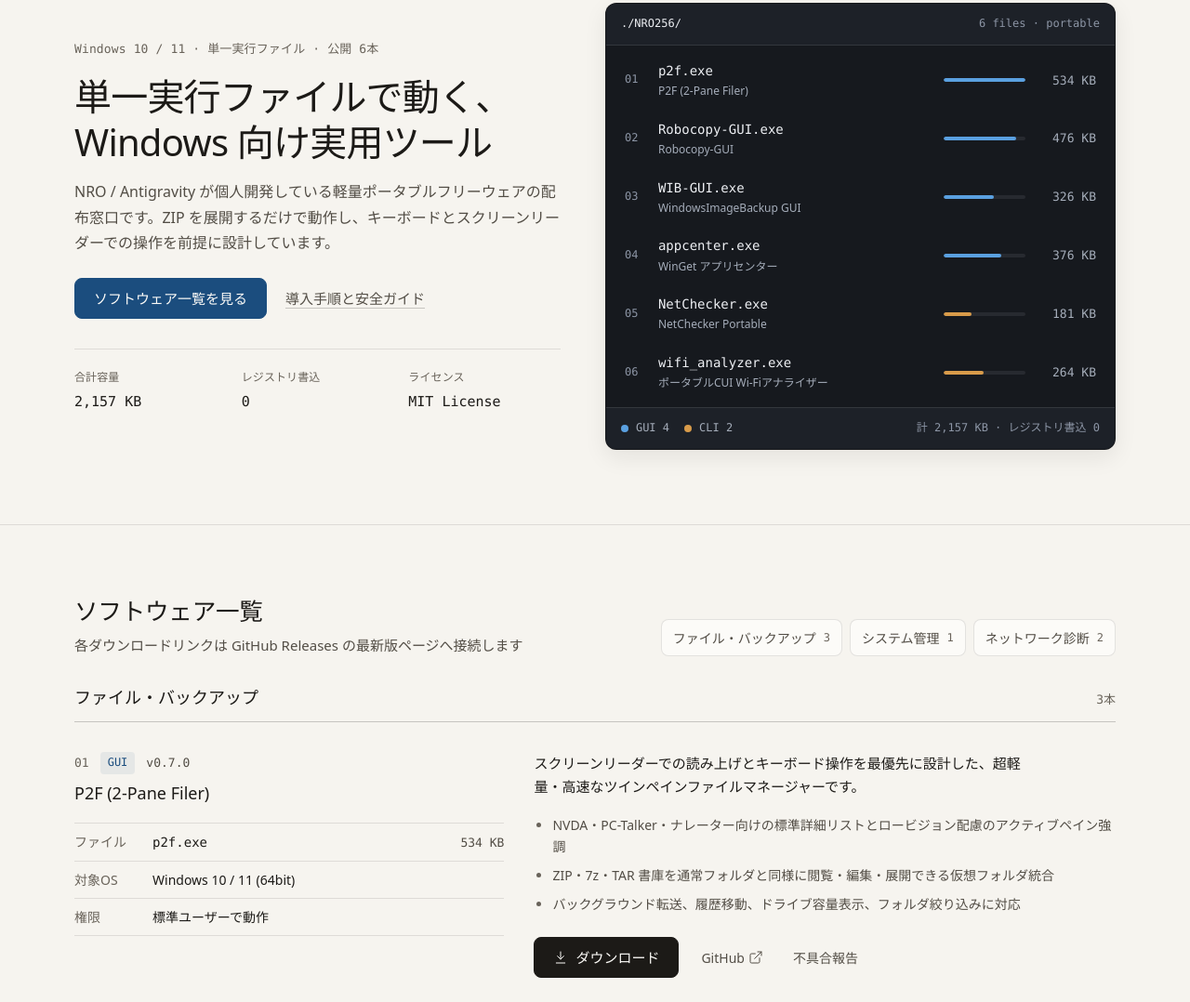
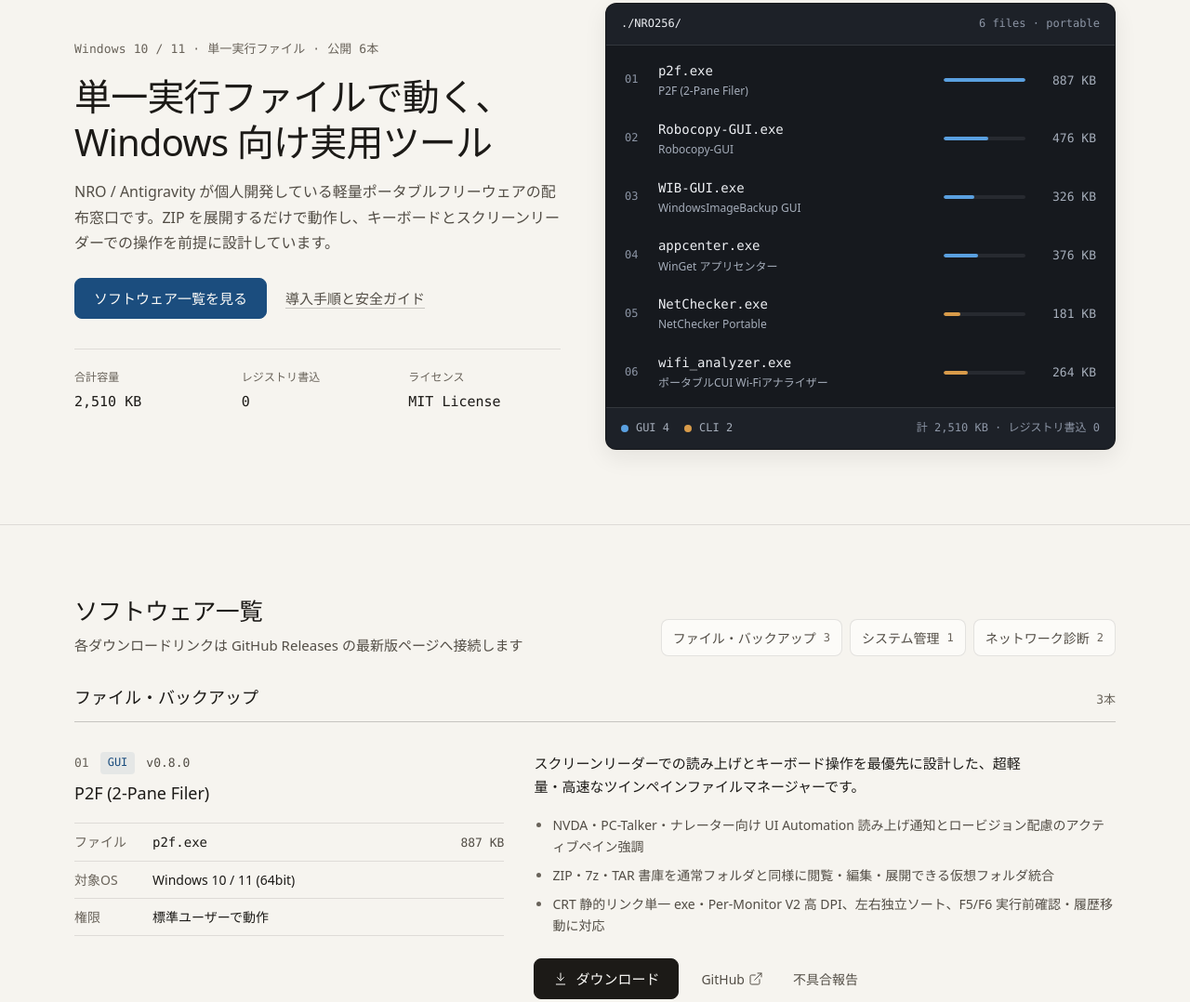
Before and after one commit to NRO256/portal, a plain HTML site: page index.html in a window 1280 px wide. Shown: the part 142-1220 px from the top of the page at 93% size. Drawn offline with Linux system fonts and the light colour scheme.

Commit message:
docs: update P2F catalog entry to v0.8.0

```diff
--- a/index.html
+++ b/index.html
@@ -60,7 +60,7 @@
           <dl class="hero__facts" aria-label="公開ツールの共通仕様">
             <div class="hero__fact">
               <dt>合計容量</dt>
-              <dd class="mono"><!-- TOTAL_SIZE:START -->2,157 KB<!-- TOTAL_SIZE:END --></dd>
+              <dd class="mono"><!-- TOTAL_SIZE:START -->2,510 KB<!-- TOTAL_SIZE:END --></dd>
             </div>
             <div class="hero__fact">
               <dt>レジストリ書込</dt>
@@ -84,36 +84,36 @@
               <span class="manifest__index">01</span>
               <span class="manifest__file"><span class="manifest__bin">p2f.exe</span><span class="manifest__name">P2F (2-Pane Filer)</span></span>
               <span class="manifest__meter" aria-hidden="true"><span class="manifest__bar manifest__bar--gui" style="--bar: 100%"></span></span>
-              <span class="manifest__size">534 KB</span>
+              <span class="manifest__size">887 KB</span>
             </a>
             <a class="manifest__row" href="#app-robocopy-gui">
               <span class="manifest__index">02</span>
               <span class="manifest__file"><span class="manifest__bin">Robocopy-GUI.exe</span><span class="manifest__name">Robocopy-GUI</span></span>
-              <span class="manifest__meter" aria-hidden="true"><span class="manifest__bar manifest__bar--gui" style="--bar: 89%"></span></span>
+              <span class="manifest__meter" aria-hidden="true"><span class="manifest__bar manifest__bar--gui" style="--bar: 54%"></span></span>
               <span class="manifest__size">476 KB</span>
             </a>
             <a class="manifest__row" href="#app-wib-gui">
               <span class="manifest__index">03</span>
               <span class="manifest__file"><span class="manifest__bin">WIB-GUI.exe</span><span class="manifest__name">WindowsImageBackup GUI</span></span>
-              <span class="manifest__meter" aria-hidden="true"><span class="manifest__bar manifest__bar--gui" style="--bar: 61%"></span></span>
+              <span class="manifest__meter" aria-hidden="true"><span class="manifest__bar manifest__bar--gui" style="--bar: 37%"></span></span>
               <span class="manifest__size">326 KB</span>
             </a>
             <a class="manifest__row" href="#app-appcenter">
               <span class="manifest__index">04</span>
               <span class="manifest__file"><span class="manifest__bin">appcenter.exe</span><span class="manifest__name">WinGet アプリセンター</span></span>
-              <span class="manifest__meter" aria-hidden="true"><span class="manifest__bar manifest__bar--gui" style="--bar: 70%"></span></span>
+              <span class="manifest__meter" aria-hidden="true"><span class="manifest__bar manifest__bar--gui" style="--bar: 42%"></span></span>
               <span class="manifest__size">376 KB</span>
             </a>
             <a class="manifest__row" href="#app-netchecker">
               <span class="manifest__index">05</span>
               <span class="manifest__file"><span class="manifest__bin">NetChecker.exe</span><span class="manifest__name">NetChecker Portable</span></span>
-              <span class="manifest__meter" aria-hidden="true"><span class="manifest__bar manifest__bar--cli" style="--bar: 34%"></span></span>
+              <span class="manifest__meter" aria-hidden="true"><span class="manifest__bar manifest__bar--cli" style="--bar: 20%"></span></span>
               <span class="manifest__size">181 KB</span>
             </a>
             <a class="manifest__row" href="#app-wifi_analyzer">
               <span class="manifest__index">06</span>
               <span class="manifest__file"><span class="manifest__bin">wifi_analyzer.exe</span><span class="manifest__name">ポータブルCUI Wi-Fiアナライザー</span></span>
-              <span class="manifest__meter" aria-hidden="true"><span class="manifest__bar manifest__bar--cli" style="--bar: 49%"></span></span>
+              <span class="manifest__meter" aria-hidden="true"><span class="manifest__bar manifest__bar--cli" style="--bar: 30%"></span></span>
               <span class="manifest__size">264 KB</span>
             </a>
           </div>
@@ -122,7 +122,7 @@
               <span class="manifest__legend-item"><span class="manifest__dot manifest__dot--gui" aria-hidden="true"></span><span>GUI 4</span></span>
               <span class="manifest__legend-item"><span class="manifest__dot manifest__dot--cli" aria-hidden="true"></span><span>CLI 2</span></span>
             </div>
-            <span class="manifest__total">計 2,157 KB · レジストリ書込 0</span>
+            <span class="manifest__total">計 2,510 KB · レジストリ書込 0</span>
           </div>
           <!-- MANIFEST:END -->
         </aside>
@@ -158,13 +158,13 @@
                 <div class="app-entry__meta">
                   <span class="app-entry__index">01</span>
                   <span class="app-entry__type app-entry__type--gui">GUI</span>
-                  <span class="app-entry__version">v0.7.0</span>
+                  <span class="app-entry__version">v0.8.0</span>
                 </div>
                 <h4 class="app-entry__title">P2F (2-Pane Filer)</h4>
                 <dl class="app-entry__specs">
                   <div class="spec-row">
                     <dt>ファイル</dt>
-                    <dd><code class="mono">p2f.exe</code><span class="spec-size">534 KB</span></dd>
+                    <dd><code class="mono">p2f.exe</code><span class="spec-size">887 KB</span></dd>
                   </div>
                   <div class="spec-row">
                     <dt>対象OS</dt>
@@ -179,9 +179,9 @@
               <div class="app-entry__body">
                 <p class="app-entry__summary">スクリーンリーダーでの読み上げとキーボード操作を最優先に設計した、超軽量・高速なツインペインファイルマネージャーです。</p>
                 <ul class="app-entry__highlights">
-                <li>NVDA・PC-Talker・ナレーター向けの標準詳細リストとロービジョン配慮のアクティブペイン強調</li>
+                <li>NVDA・PC-Talker・ナレーター向け UI Automation 読み上げ通知とロービジョン配慮のアクティブペイン強調</li>
                 <li>ZIP・7z・TAR 書庫を通常フォルダと同様に閲覧・編集・展開できる仮想フォルダ統合</li>
-                <li>バックグラウンド転送、履歴移動、ドライブ容量表示、フォルダ絞り込みに対応</li>
+                <li>CRT 静的リンク単一 exe・Per-Monitor V2 高 DPI、左右独立ソート、F5/F6 実行前確認・履歴移動に対応</li>
                 </ul>
                 <div class="app-entry__actions">
                   <a class="btn btn--download" href="https://github.com/NRO256/p2f/releases/latest" target="_blank" rel="noopener noreferrer" aria-label="ダウンロード - P2F (2-Pane Filer) の最新リリース（GitHub・新しいタブで開く）">
```
Also changed, not shown: data/apps.json (+4 -4 lines).
